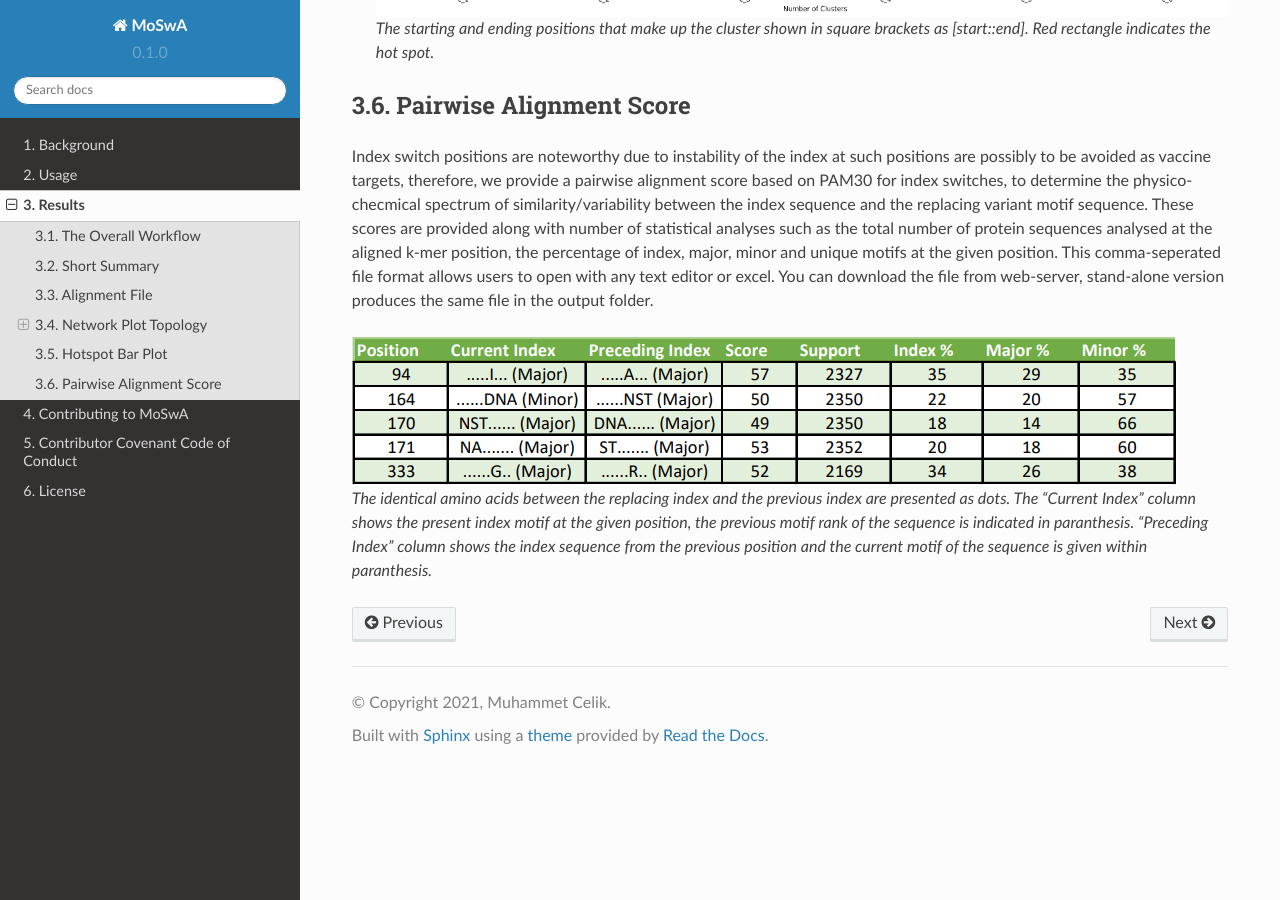
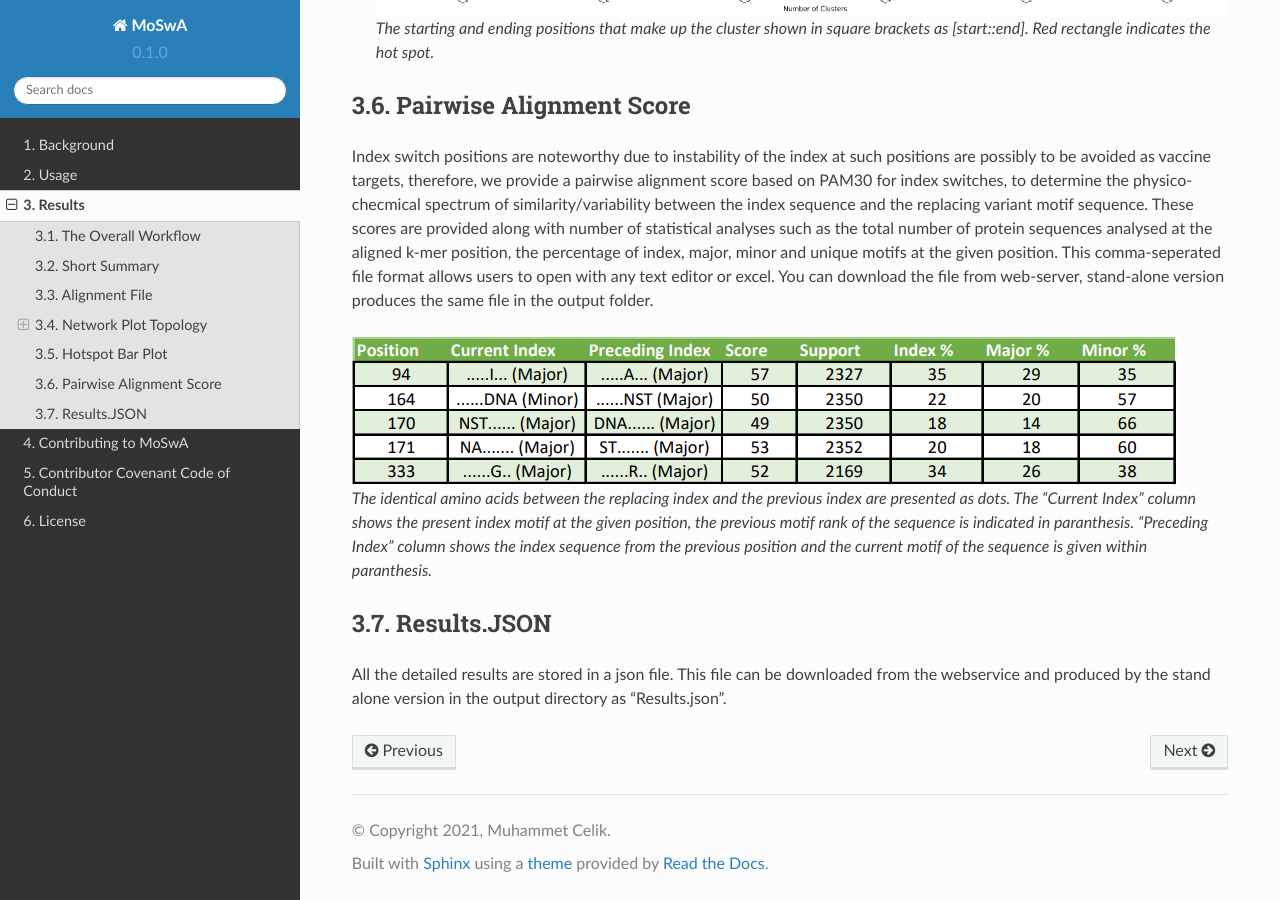
Before and after one commit to macelik/MoSwADocs, a Sphinx documentation site: the page built from docs/source/results.rst, in a window 1280 px wide and 900 px high, scrolled down 6175 px. Built offline with Sphinx 7.4.7 and the Read the Docs theme 2.0.0, drawn with Linux system fonts in a browser that asks for light colours.

Commit message:
Update results.rst

```diff
--- a/docs/source/results.rst
+++ b/docs/source/results.rst
@@ -165,3 +165,8 @@ Index switch positions are noteworthy due to instability of the index at such po
 .. figure:: figs/PScores.png
 
  The identical amino acids between the replacing index and the previous index are presented as dots. The "Current Index" column shows the present index motif at the given position, the previous motif rank of the sequence is indicated in paranthesis. "Preceding Index" column shows the index sequence from the previous position and the current motif of the sequence is given within paranthesis.
+
+Results.JSON
+------------
+
+All the detailed results are stored in a json file. This file can be downloaded from the webservice and produced by the stand alone version in the output directory as "Results.json".
```
